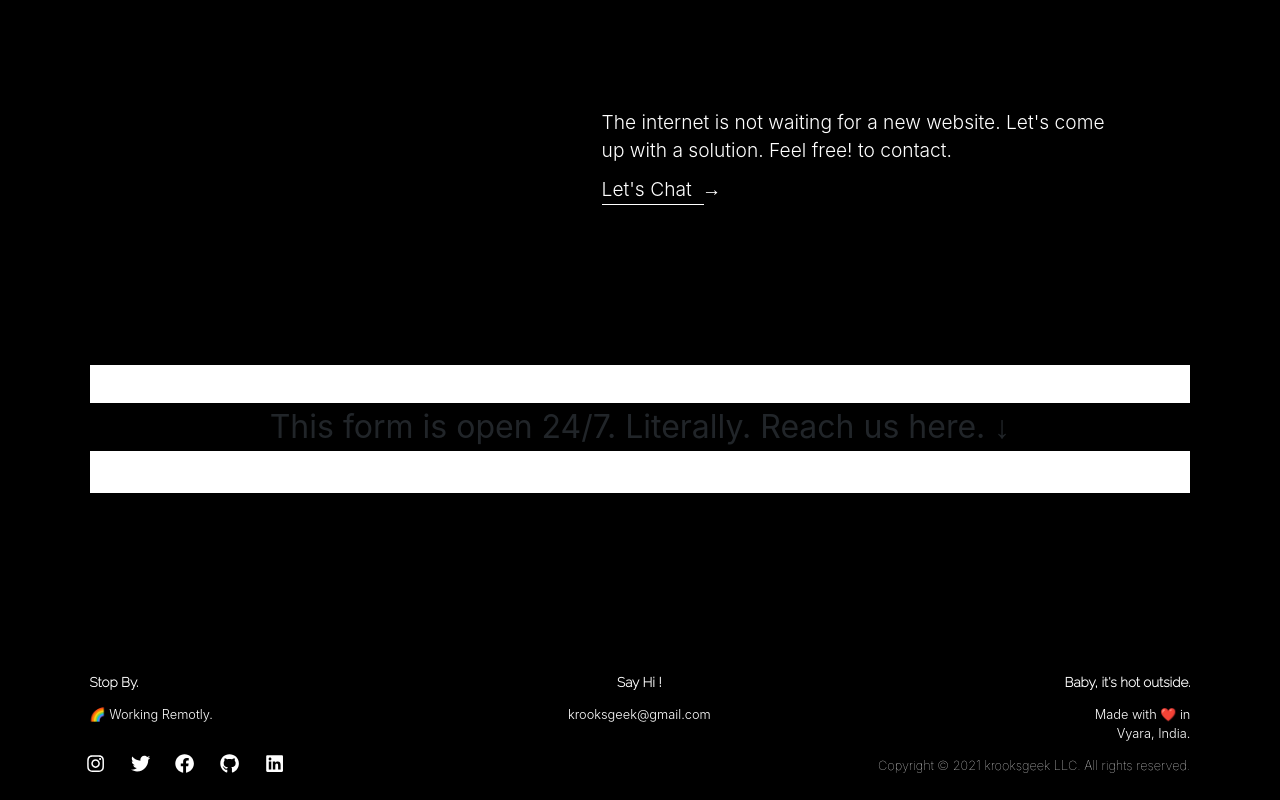
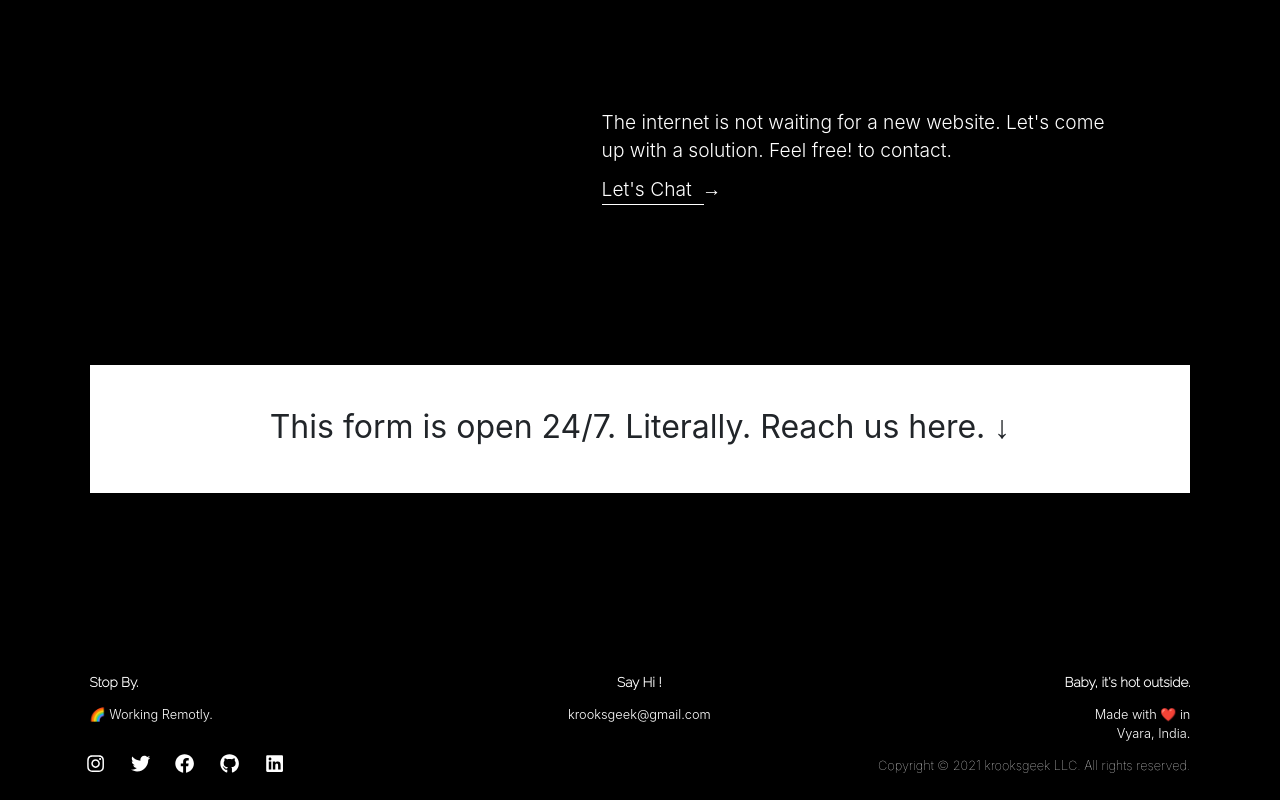
Before and after one commit to krunal-gamit/myportfolio, a React (Create React App) app: page / in a window 1280 px wide. Shown: the part 2984-3784 px from the top of the page. Built offline with nearby package versions, Linux system fonts and the light colour scheme; a web font is replaced by a local one.

Commit message:
updating the seventh banner error view

```diff
--- a/src/components/SeventhBar.css
+++ b/src/components/SeventhBar.css
@@ -1,6 +1,6 @@
 @import url("https://fonts.googleapis.com/css2?family=Kaisei+Decol&display=swap");
 @import url("http://db.onlinewebfonts.com/c/70c38766a71f8f7f0a477605da15fcd3?family=SF+Pro+Display");
-@import url('https://fonts.googleapis.com/css2?family=Raleway:wght@200&display=swap');
+@import url("https://fonts.googleapis.com/css2?family=Raleway:wght@200&display=swap");
 .bar {
   height: 36vw;
   background-color: rgb(0, 0, 0);
@@ -12,9 +12,17 @@
   margin: 12vw 7vw 0 7vw;
 }
 
+.minBar div {
+  background-color: white;
+}
+
 #downArrow {
   font-family: Kaisei Decol;
   font-weight: 200;
+}
+
+.barText span {
+  background-color: white;
 }
 
 .minBar .barText {
```
